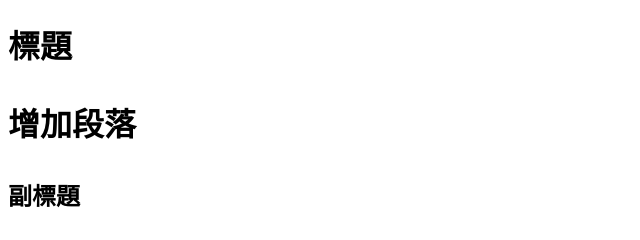
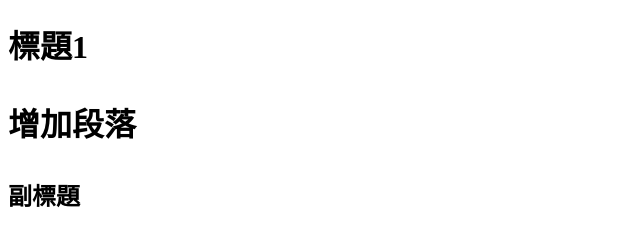
Before and after one commit to Billy-Ti/git-test, a plain HTML site: page index.html in a window 1280 px wide. Shown: the full height of the page, 0-640 px from the left. Drawn offline with Linux system fonts and the light colour scheme.

Commit message:
更改標題為標題1

```diff
--- a/index.html
+++ b/index.html
@@ -10,7 +10,7 @@
 
 <body>
     <h1 class="logo">
-        標題
+        標題1
         <p>增加段落</p>
     </h1>
 
```
